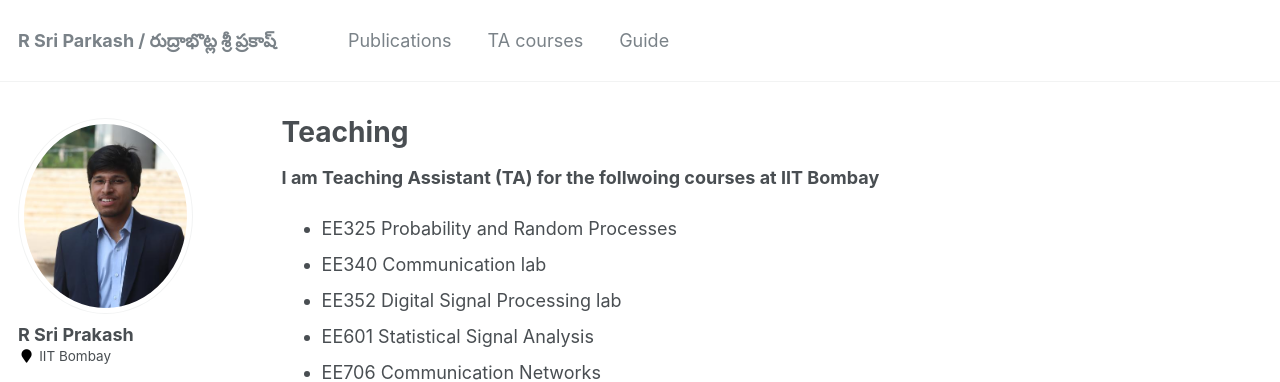
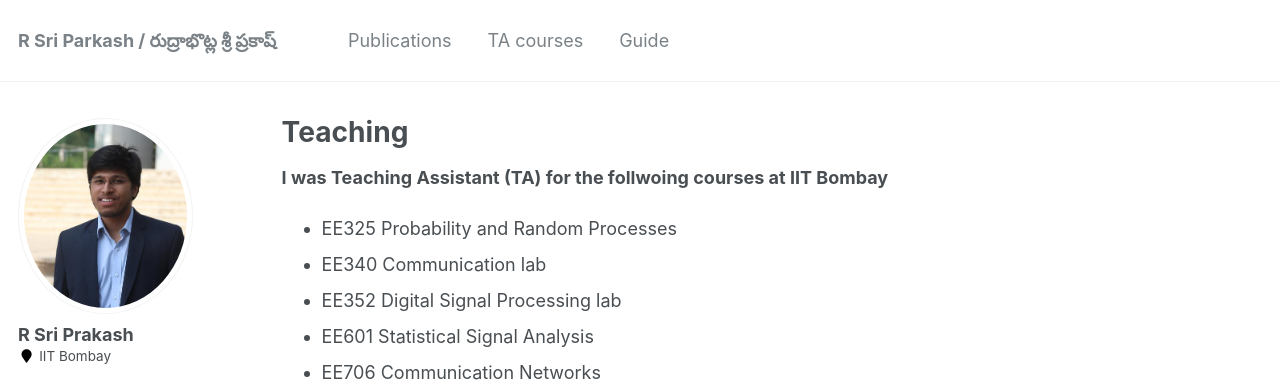
Before and after one commit to rsriprakash/rsriprakash.github.io, a Jekyll site: the page built from _pages/teaching.html, in a window 1280 px wide. Shown: the top 382 px of the page. Built offline with Jekyll 4.4.1, drawn with Linux system fonts in a browser that asks for light colours.

Commit message:
TA update

```diff
--- a/_pages/teaching.html
+++ b/_pages/teaching.html
@@ -9,8 +9,8 @@
 
 
 
-<p><b>I am Teaching Assistant (TA) for the follwoing courses at IIT Bombay  </b></p>
-<ul class="columns" data-columns="2">
+<p><b>I was Teaching Assistant (TA) for the follwoing courses at IIT Bombay  </b></p>
+<ul class="columns">
 	<li> EE325 Probability and Random Processes</li>
 	<li> EE340 Communication lab </li>
 	<li> EE352 Digital Signal Processing lab </li>
```
